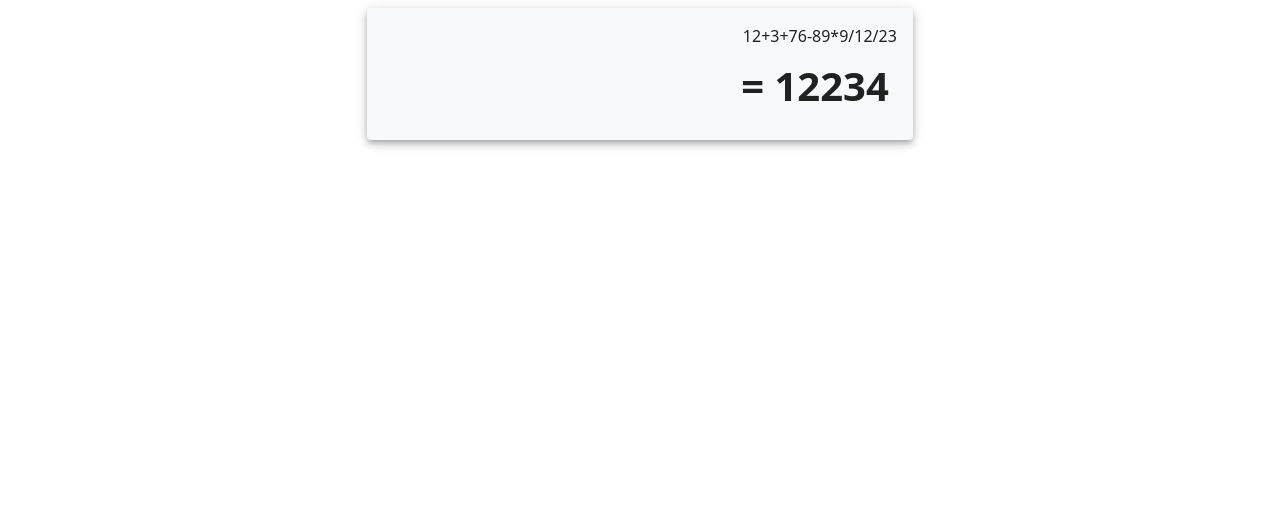
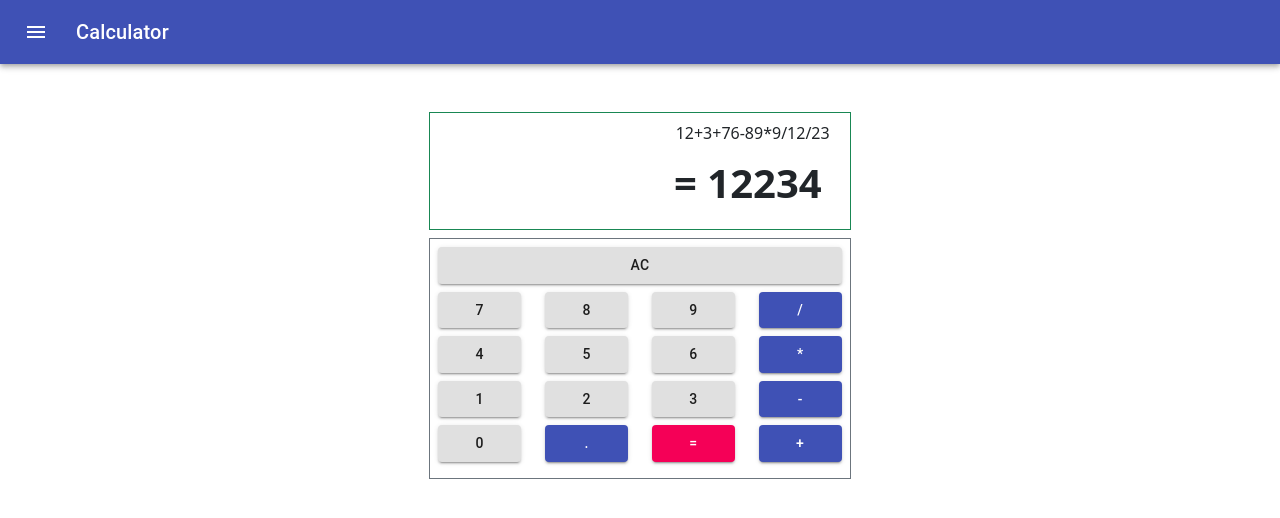
Before and after one commit to amaraSanoh/calculator-react, a React (Create React App) app: page / in a window 1280 px wide. Shown: the top 518 px of the page. Built offline with nearby package versions, Linux system fonts and the light colour scheme.

Commit message:
Calculator skeleton

```diff
--- a/package.json
+++ b/package.json
@@ -4,6 +4,7 @@
   "private": true,
   "dependencies": {
     "@material-ui/core": "^4.11.4",
+    "@material-ui/icons": "^4.11.2",
     "@testing-library/jest-dom": "^5.11.4",
     "@testing-library/react": "^11.1.0",
     "@testing-library/user-event": "^12.1.10",
--- a/src/App.js
+++ b/src/App.js
@@ -1,10 +1,12 @@
 import './App.css';
-import NoticeBoard from './containers/NoticeBoard';
+import MainBar from './components/MainBar';
+import Calculator from './containers/Calculator';
 
 function App() {
   return (
-    <div className="App">
-      <NoticeBoard />
+    <div>
+      <MainBar />
+      <Calculator />
     </div>
   );
 }
--- /dev/null
+++ b/src/components/MainBar.js
@@ -0,0 +1,40 @@
+import React from 'react';
+import { makeStyles } from '@material-ui/core/styles';
+import AppBar from '@material-ui/core/AppBar';
+import Toolbar from '@material-ui/core/Toolbar';
+import Typography from '@material-ui/core/Typography';
+import IconButton from '@material-ui/core/IconButton';
+import MenuIcon from '@material-ui/icons/Menu';
+
+const useStyles = makeStyles((theme) => ({
+  root: {
+    flexGrow: 1,
+  },
+  menuButton: {
+    marginRight: theme.spacing(2),
+  },
+  title: {
+    flexGrow: 1,
+  },
+}));
+
+const MainBar = () => {
+  const classes = useStyles();
+
+    return (
+      <div className={classes.root}>
+        <AppBar position="static">
+          <Toolbar>
+            <IconButton edge="start" className={classes.menuButton} color="inherit" aria-label="menu">
+              <MenuIcon />
+            </IconButton>
+            <Typography variant="h6" className={classes.title}>
+              Calculator
+            </Typography>
+          </Toolbar>
+        </AppBar>
+      </div>
+    );
+};
+
+export default MainBar;
--- /dev/null
+++ b/src/containers/Acbutton.js
@@ -0,0 +1,14 @@
+import { Button } from '@material-ui/core';
+import React from 'react';
+
+const Acbutton = () => {
+    return (
+        <div className='row mb-2'>
+            <div className='col-12'>
+                <Button variant="contained" fullWidth={true} onClick={() => console.log('AC')}>AC</Button>
+            </div>
+        </div>
+    );
+};
+
+export default Acbutton;
--- /dev/null
+++ b/src/containers/Calculator.js
@@ -0,0 +1,14 @@
+import React from 'react';
+import KeyBoard from './KeyBoard';
+import NoticeBoard from './NoticeBoard';
+
+const Calculator = () => {
+    return (
+        <div className='mt-5'>
+            <NoticeBoard />
+            <KeyBoard />
+        </div>
+    );
+};
+
+export default Calculator;
--- a/src/containers/KeyBoard.js
+++ b/src/containers/KeyBoard.js
@@ -1,10 +1,44 @@
 import React from 'react';
+import Button from '@material-ui/core/Button';
+import Acbutton from './Acbutton';
 
 const KeyBoard = () => {
+
+    const keys = [
+                    {value: '7', color: 'default'},
+                    {value: '8', color: 'default'},
+                    {value: '9', color: 'default'},
+                    {value: '/', color: 'primary'},
+                    {value: '4', color: 'default'},
+                    {value: '5', color: 'default'},
+                    {value: '6', color: 'default'},
+                    {value: '*', color: 'primary'},
+                    {value: '1', color: 'default'},
+                    {value: '2', color: 'default'},
+                    {value: '3', color: 'default'},
+                    {value: '-', color: 'primary'},
+                    {value: '0', color: 'default'},
+                    {value: '.', color: 'primary'},
+                    {value: '=', color: 'secondary'},
+                    {value: '+', color: 'primary'}
+    ];
     return (
         <div className='row m-2'>
-            <div className='col-xs-12 col-sm-12 offset-md-2 col-md-8 offset-lg-2 col-lg-8'>
-
+            <div className='col-xs-12 col-sm-12 offset-md-4 col-md-4 offset-lg-4 col-lg-4 border border-secondary p-2'>
+                <Acbutton />
+                <div className='row'>
+                    <div className='col-12'>
+                        <div className='row'>
+                            {
+                                keys.map(key => (
+                                    <div key={key.value} className='col-3 mb-2'>
+                                        <Button variant="contained" color={key.color} fullWidth={true} onClick={() => console.log(key.value)}>{key.value}</Button>
+                                    </div>
+                                ))
+                            }
+                        </div>
+                    </div>
+                </div>
             </div>
         </div>
     );
--- a/src/containers/NoticeBoard.js
+++ b/src/containers/NoticeBoard.js
@@ -1,11 +1,10 @@
 import React from 'react';
-import Paper from '@material-ui/core/Paper';
 
 const NoticeBoard = () => {
     return (
         <div className='row m-2'>
-            <div className='col-xs-12 col-sm-12 offset-md-2 col-md-8 offset-lg-2 col-lg-8'>
-                <Paper elevation={5} className={'p-3 col-xs-12 col-sm-12 offset-md-2 col-md-8 offset-lg-2 col-lg-8 bg-light'}>
+            <div className='col-xs-12 col-sm-12 offset-md-4 col-md-4 offset-lg-4 col-lg-4 border border-success'>
+                <div className='p-2'>
                     <div className='row'>
                         <div className='col-12 text-end'>
                             12+3+76-89*9/12/23
@@ -16,7 +15,7 @@ const NoticeBoard = () => {
                             = 12234
                         </div>
                     </div>
-                </Paper>
+                </div>
             </div>
         </div>
     );
```
Also changed, not shown: 1 other file (tests, documents, lock files or other folders).
